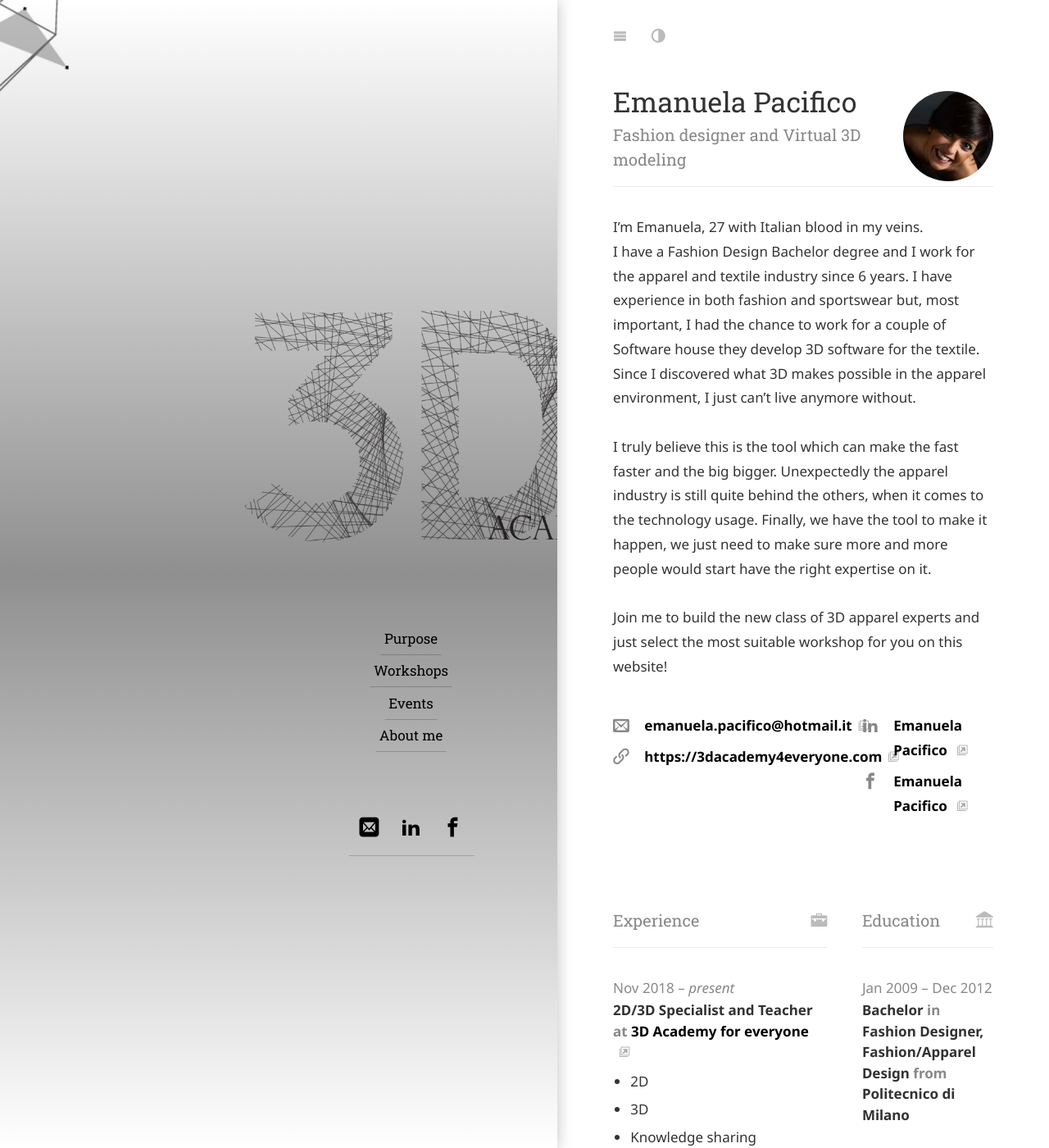
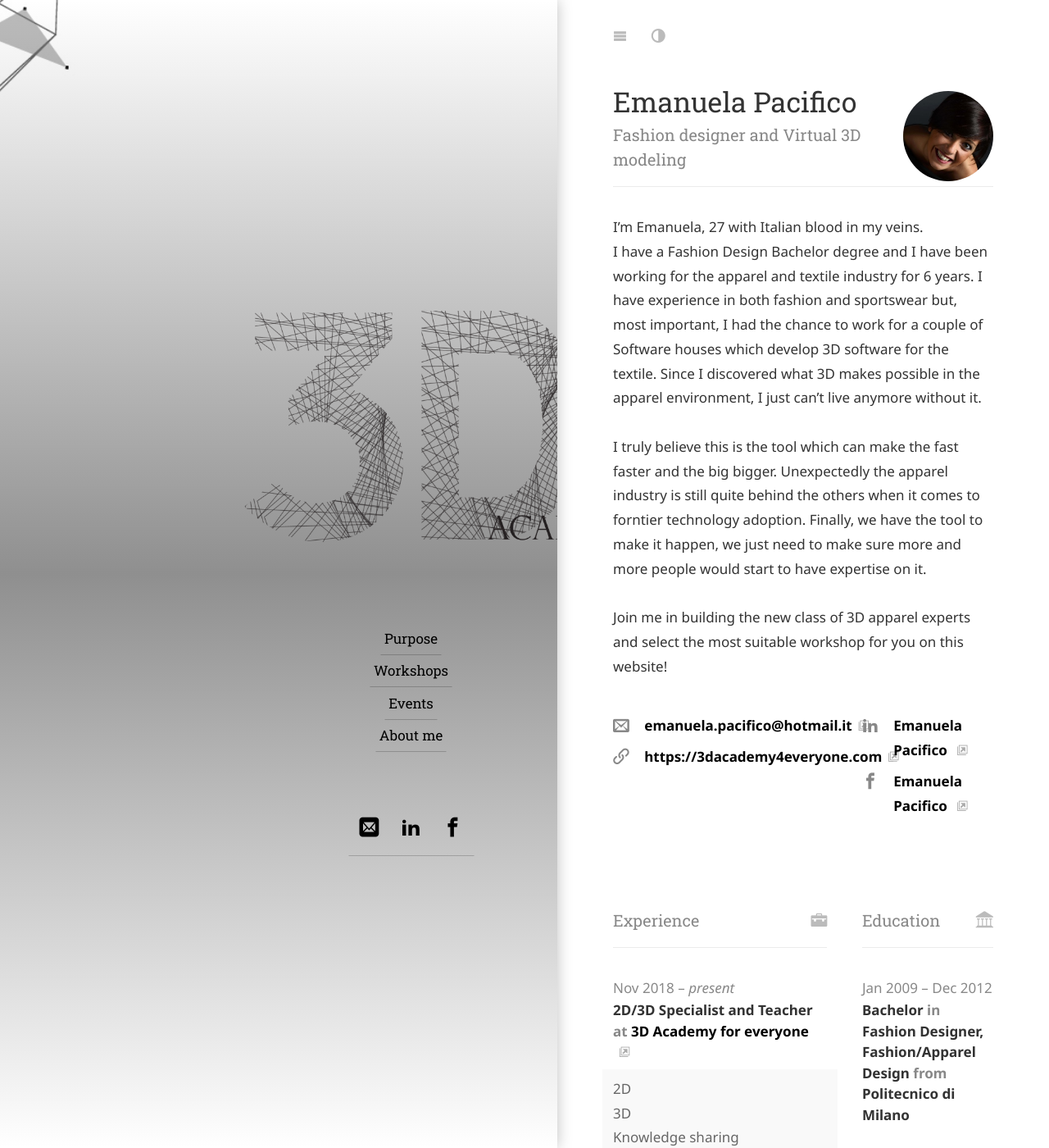
Before and after one commit to 3dacademy/3dacademy.github.io, a Jekyll site: the page built from about.md, in a window 1280 px wide and 1400 px high. Shown: the whole window at 82% size. Built offline with Jekyll 4.4.1, drawn with Linux system fonts in a browser that asks for light colours; some web fonts are replaced; part of the change alters nothing that is shown; some of the changed text lies outside the part shown.

Commit message:
Updated resume

```diff
--- a/_data/resume.yml
+++ b/_data/resume.yml
@@ -11,13 +11,13 @@ basics:
   summary: >
     I’m Emanuela, 27 with Italian blood in my veins.
     <br>
-    I have a Fashion Design Bachelor degree and I work for the apparel and textile industry since 6 years. I have experience in both fashion and sportswear but, most important, I had the chance to work for a couple of Software house they develop 3D software for the textile. Since I discovered what 3D makes possible in the apparel environment, I just can’t live anymore without.
+    I have a Fashion Design Bachelor degree and I have been working for the apparel and textile industry for 6 years. I have experience in both fashion and sportswear but, most important, I had the chance to work for a couple of Software houses which develop 3D software for the textile. Since I discovered what 3D makes possible in the apparel environment, I just can’t live anymore without it.
     <br>
     <br>
-    I truly believe this is the tool which can make the fast faster and the big bigger. Unexpectedly the apparel industry is still quite behind the others, when it comes to the technology usage. Finally, we have the tool to make it happen, we just need to make sure more and more people would start have the right expertise on it.
+    I truly believe this is the tool which can make the fast faster and the big bigger. Unexpectedly the apparel industry is still quite behind the others when it comes to forntier technology adoption. Finally, we have the tool to make it happen, we just need to make sure more and more people would start to have expertise on it.
     <br>
     <br>
-    Join me to build the new class of 3D apparel experts and just select the most suitable workshop for you on this website!
+    Join me in building the new class of 3D apparel experts and select the most suitable workshop for you on this website!
   location:
     address: ""
     postalCode: ""
@@ -40,25 +40,23 @@ work:
     website: "https://3dacademy4everyone.com"
     startDate: "2018-11-01"
     # endDate: "present"
-    # summary: >
-    #   Pied Piper is a multi-platform technology based on a proprietary universal compression algorithm that has
-    #   consistently fielded high Weisman Scores™ that are not merely competitive,
-    #   but approach the theoretical limit of lossless compression.
-    highlights:
-      - 2D
-      - 3D
-      - Knowledge sharing
-      - Teaching
-      - Conducting workshops
+    summary: >
+      2D<br>
+      3D<br>
+      Knowledge sharing<br>
+      Teaching<br>
+      Conducting workshops
+    # highlights:
+    #   -
   - company: "Odlo AG"
     position: "Product management Office - Activewear and sports bra"
     website: "https://www.odlo.com/"
     startDate: "2017-07-01"
     endDate: "2018-10-31"
     summary: >
-      "Responsible for the Sports Bra and the Training collection. I coordinate the different aspects relate to the product: briefing designer, ensuring the correct marketing actions and follwing up prices and margin targets.
+      Responsible for the Sports Bra and the Training collection. I coordinate the different aspects relate to the products: briefing designer, ensuring the correct marketing actions and follwing up prices and margin targets.
       Market research and trend analysis are part of the everyday work as well as the presentation to the different accounts.
-      Responsable for the entire process of the Flash collection: a range that hits the market every month with a specific shorter lead time."
+      Responsable for the entire process of the Flash collection: a range that hits the market every month with a specific shorter lead time.
     # highlights:
     #   -
   - company: "INTERSPORT International"
```
